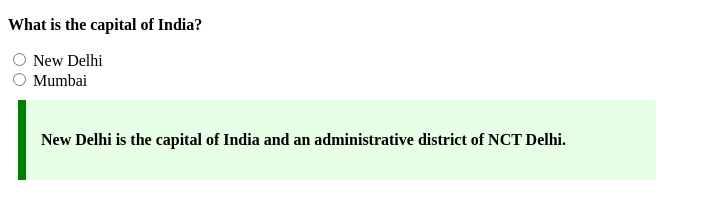
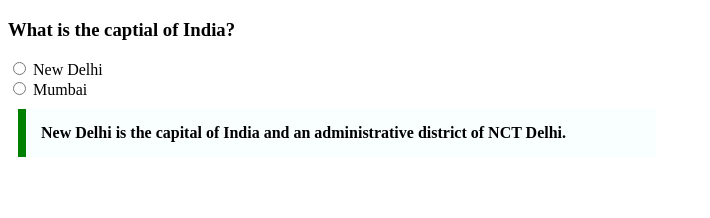
Before and after one commit to acciojob/trivia-Anshux31273, a website: page main.html in a window 1280 px wide. Shown: the whole page, without its empty margins (0-710 px from the left). Drawn offline with Linux system fonts and the light colour scheme.

Commit message:
created a submission

```diff
--- a/main.html
+++ b/main.html
@@ -1,25 +1,35 @@
 <!DOCTYPE html>
+<html lang="en">
+<head>
+    <meta charset="UTF-8">
+    <meta name="viewport" content="width=device-width, initial-scale=1.0">
+    <title>Trivia Quiz</title>
+    <style>
+        blockquote {
+            max-width: 600px;
+            margin: 10px;
+            padding: 15px;
+            border-left: 8px solid green;
+            background-color: #f8fffe;
+            font-weight: bold;
+        }
+    </style>
+</head>
+<body>
 
-<html>
+    <h3>What is the captial of India?</h3>
 
-<head>
-	<link rel="stylesheet" href="styles.css">
-</head>
+    <label>
+        <input type="radio" name="capital"> New Delhi
+    </label><br>
 
-<body>
-	<!-- the entire body must be written by student -->
-	<p><b>What is the capital of India?</b></p>
-	<input type="radio" id="new-delhi" name="capital" value="New-Delhi">
-	<label for="new-delhi">New Delhi</label><br>
-	<input type="radio" id="mumbai" name="capital" value="Mumbai">
-	<label for="mumbai">Mumbai</label>
+    <label>
+        <input type="radio" name="capital"> Mumbai
+    </label>
 
-	<blockquote class="custom-quote">
-	<p>New Delhi is the capital of India and an administrative district of NCT Delhi.</p>
-	</blockquote>
-    <script type="text/javascript" src="./script.js">
-</script>
+    <blockquote cite="https://en.wikipedia.org/wiki/New_Delhi">
+        New Delhi is the capital of India and an administrative district of NCT Delhi.
+    </blockquote>
 
 </body>
-
 </html>
--- a/styles.css
+++ /dev/null
@@ -1,10 +0,0 @@
-
-/* Your CSS Code here. */
-.custom-quote {
-	max-width: 600px;
-	margin: 10px;
-	padding: 15px;
-	border-left: 8px solid green;
-	background-color: #E6FFE6;
-	font-weight: Bold;
-}
```
